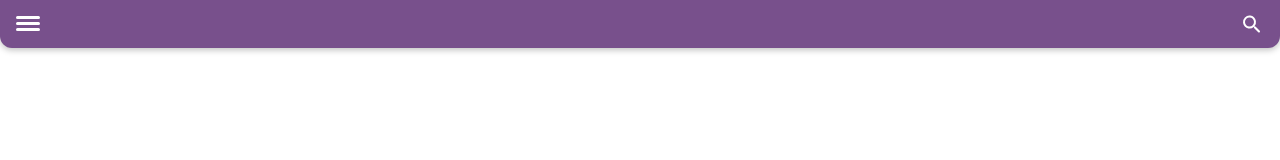
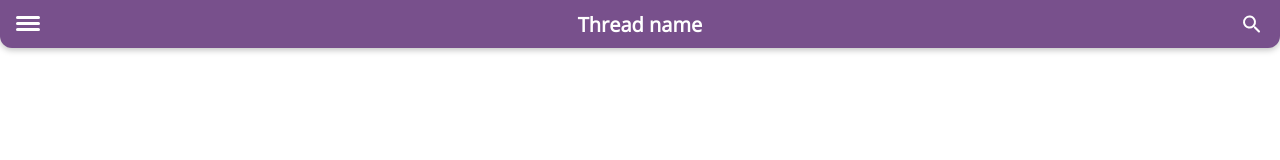
Before and after one commit to zhirnovv/edstem, a Vue app: page / in a window 1280 px wide. Shown: the top 160 px of the page. Built offline with nearby package versions, Linux system fonts and the light colour scheme.

Commit message:
Add navbar component to app

```diff
--- a/src/App.vue
+++ b/src/App.vue
@@ -1,6 +1,5 @@
 <template>
-  <Navbar></Navbar>
-  <!-- <h1>HELLO YES ITS ME VUE</h1> -->
+  <Navbar brand="Thread name"></Navbar>
 </template>
 
 <script>
```
